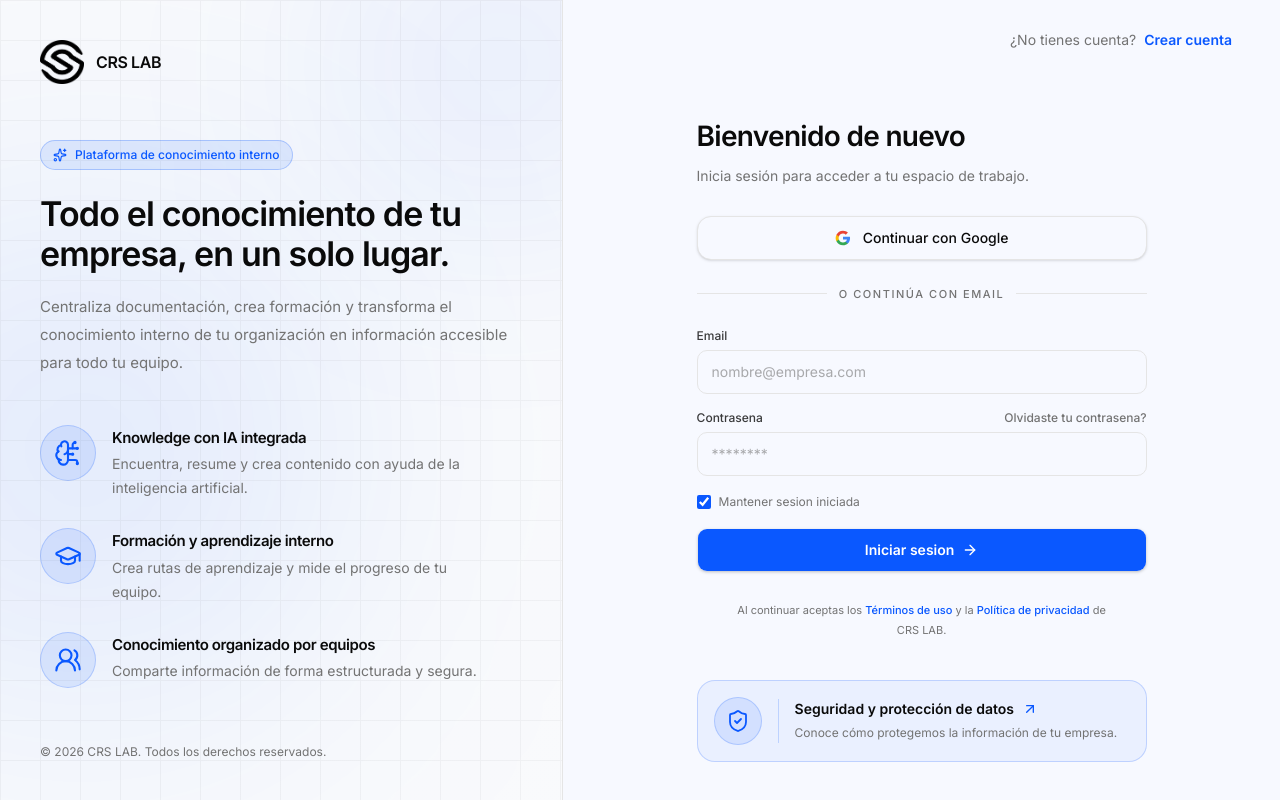
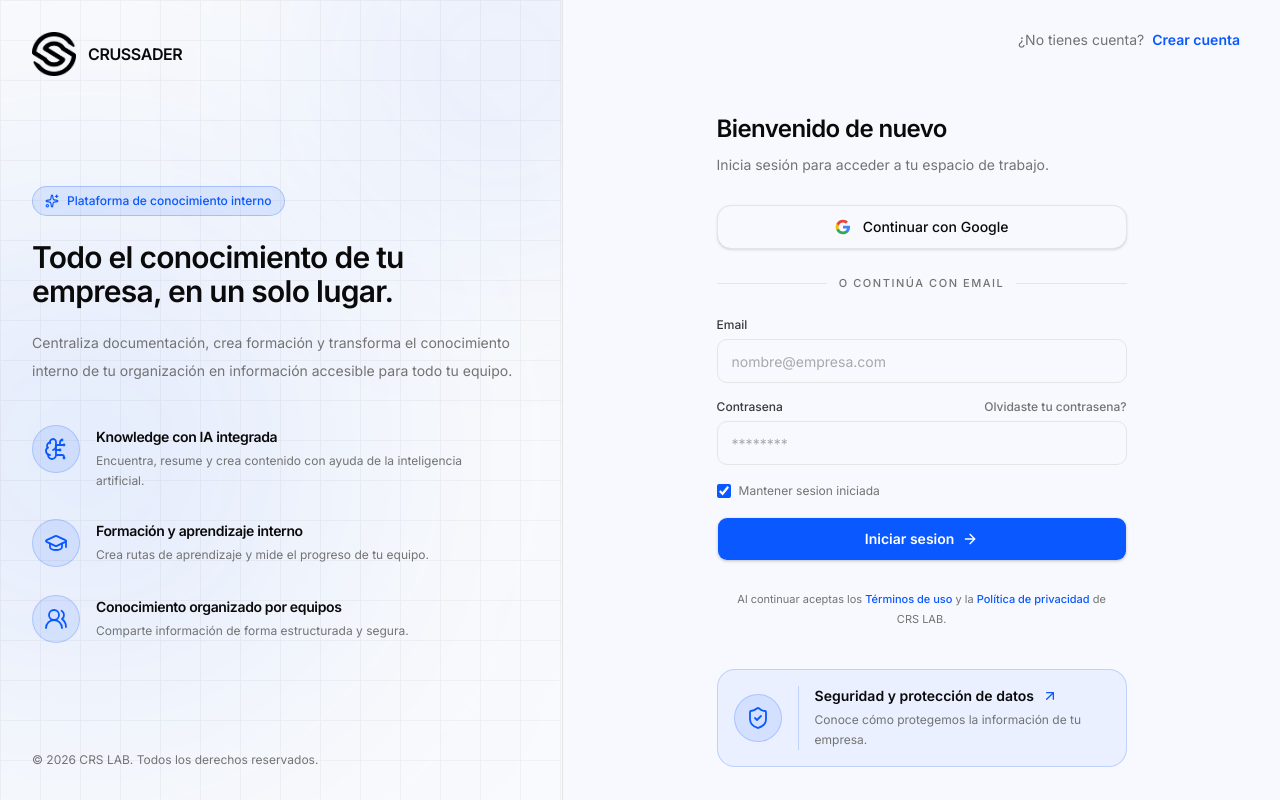
Before and after one commit to miguellobogc89/crs-learning, a Next.js app: page / in a window 1280 px wide. Built offline with nearby package versions, Linux system fonts and the light colour scheme; no server answers.

Commit message:
Refactoriza modal de nueva carpeta y ajusta diseño responsive

```diff
--- a/app/globals.css
+++ b/app/globals.css
@@ -154,9 +154,9 @@
   --breakpoint-sm: 640px;
   --breakpoint-md: 768px;
   --breakpoint-lg: 1024px;
-  --breakpoint-xl: 1280px;
-  --breakpoint-2xl: 1400px;
-  --breakpoint-3xl: 1700px;
+  --breakpoint-xl: 1800px;
+  --breakpoint-2xl: 2000px;
+  --breakpoint-3xl: 2400px;
 }
 
 :root {
--- a/app/page.tsx
+++ b/app/page.tsx
@@ -72,7 +72,7 @@ export default async function HomePage() {
           </div>
 
           <span className="text-base font-semibold tracking-tight">
-            CRS LAB
+            CRUSSADER
           </span>
         </div>
 
--- a/components/app/layouts/app-page-layout.tsx
+++ b/components/app/layouts/app-page-layout.tsx
@@ -30,7 +30,7 @@ export function AppPageLayout({
       <div
         className={cn(
           "h-full min-h-0 min-w-0 flex-1 overflow-y-auto",
-          "px-5 pb-8 pt-4 sm:px-6 lg:px-8",
+          "px-5 pb-8 pt-0 sm:px-6 lg:px-8 xl:pt-4",
           contentClassName,
         )}
       >
--- a/components/app/layouts/app-pagination.tsx
+++ b/components/app/layouts/app-pagination.tsx
@@ -23,7 +23,7 @@ export function AppPagination({
   const lastItem = Math.min(page * pageSize, totalItems);
 
   return (
-    <div className="flex flex-wrap items-center justify-between gap-4 border-t border-slate-100 px-6 py-4">
+    <div className="flex flex-wrap items-center justify-between gap-4 border-t border-slate-100 px-6 py-3 xl:py-4">
       <p className="text-xs text-slate-500">
         Mostrando {firstItem}–{lastItem} de {totalItems} elementos
       </p>
--- a/components/app/topbar.tsx
+++ b/components/app/topbar.tsx
@@ -65,8 +65,8 @@ export function AppTopbar({
   const isKnowledge = pathname.startsWith("/knowledge");
 
   return (
-    <header className="flex h-app-topbar shrink-0 items-center gap-3 border-0 bg-transparent px-page-padding-sm sm:px-page-padding-md lg:px-page-padding-lg">
-      <SheetTrigger asChild>
+<header className="flex h-[72px] shrink-0 items-center gap-3 bg-transparent px-page-padding-sm sm:px-page-padding-md lg:px-page-padding-lg xl:h-app-topbar">
+  <SheetTrigger asChild>
         <button
           type="button"
           aria-label="Abrir navegación"
@@ -81,7 +81,7 @@ export function AppTopbar({
           className="
             h-control-xl w-full max-w-[470px] rounded-2xl bg-white
             shadow-[0_1px_2px_rgba(30,64,175,0.03)]
-            lg:fixed lg:left-1/2 lg:top-[44px]
+            lg:fixed lg:left-1/2 lg:top-[36px] xl:top-[44px]
             lg:z-10 lg:w-[min(470px,calc(100vw-760px))]
             lg:-translate-x-1/2 lg:-translate-y-1/2
           "
--- a/components/knowledge/content/knowledge-content.tsx
+++ b/components/knowledge/content/knowledge-content.tsx
@@ -815,7 +815,7 @@ export function KnowledgeContent({
   return (
     <>
       <AppCard className="flex min-h-0 min-w-0 flex-1 flex-col overflow-hidden p-0">
-        <div className="z-10 shrink-0 px-5 pt-5 sm:px-6 sm:pt-6">
+        <div className="z-10 shrink-0 px-5 pt-4 sm:px-6 sm:pt-5 xl:pt-6">
           <KnowledgeToolbar
             explorerState={
               explorerState
--- a/components/knowledge/content/toolbar/knowledge-toolbar.tsx
+++ b/components/knowledge/content/toolbar/knowledge-toolbar.tsx
@@ -23,8 +23,8 @@ export function KnowledgeToolbar({
   onShareSelection,
 }: KnowledgeToolbarProps) {
   return (
-    <header className="knowledge-toolbar-container mb-4">
-      <div className="mb-4 flex min-w-0 flex-wrap items-center justify-between gap-x-6 gap-y-3">
+    <header className="knowledge-toolbar-container mb-3 xl:mb-4">
+      <div className="mb-3 flex min-w-0 flex-wrap items-center justify-between gap-x-6 gap-y-3 xl:mb-4">
         <div className="min-w-0 flex-1">
           <KnowledgeNavigation
             breadcrumb={breadcrumb}
```
